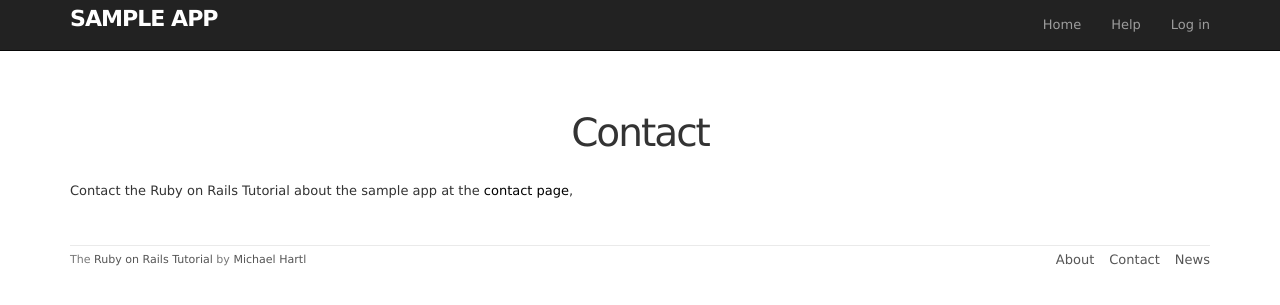
After one commit to HoffmanZheng/Ruby-Demo, a Rails app: page /contact in a window 1280 px wide. The commit adds this page. Shown: the top 305 px of the page. Run offline with Rails 7, Linux system fonts and the light colour scheme; style sheets or scripts are compiled from the project's sources; some libraries are stand-ins or nearby versions.

Commit message:
Sass: nested CSS, variable definition, named routes

```diff
--- a/Ruby on Rails/blog/app/assets/stylesheets/custom.scss
+++ b/Ruby on Rails/blog/app/assets/stylesheets/custom.scss
@@ -3,6 +3,8 @@
 // import the CSS framework in bootstrap
 @import "bootstrap-sprockets";
 @import "bootstrap";
+
+$light-grey: #777;
 
 // universal
 // CSS rule specify target according to the class, id, html tag or their combination
@@ -23,10 +25,9 @@ textarea {
 // dot 意味着样式化一个类，# 样式化一个 id
 .center {
     text-align: center;
+    h1 {
+        margin-bottom: 10px;
     }
-
-.center h1 {
-    margin-bottom: 10px;
 }
 
 // words typography
@@ -48,7 +49,7 @@ h2 {
     margin-bottom: 30px;
     text-align: center;
     font-weight: normal;
-    color: #777;
+    color: $light-grey;
 }
 
 p {
@@ -67,11 +68,11 @@ p {
     letter-spacing: -1px;
     padding-top: 9px;
     font-weight: bold;
-}
-
-#logo:hover {
+    // #logo:hover, 嵌套这种，需要引用父级元素#logo，使用&符号实现
+    &：hover{
         color: #fff;
         text-decoration: none;
+    }
 }
 
 // footer
@@ -80,27 +81,22 @@ footer {
     margin-top: 45px;
     padding-top: 5px;
     border-top: 1px solid #eaeaea;
-    color: #777;
-}
-
-footer a {
+    color: $light-grey;
+    a {
         color: #555;
-}
-
-footer a:hover {
+        &:hover {
             color: #222;
         }
-
-footer small {
+    }
+    small {
         float: left;
     }
-
-footer ul {
+    ul {
         float: right;
         list-style: none;
-}
-
-footer ul li {
+        li {
             float: left;
             margin-left: 15px;
         }
+    }
+}
--- a/Ruby on Rails/blog/app/controllers/static_pages_controller.rb
+++ b/Ruby on Rails/blog/app/controllers/static_pages_controller.rb
@@ -12,4 +12,7 @@ class StaticPagesController < ApplicationController
   def about
   end
   # ---> extract the repetition in the code
+
+  def contact
+  end
 end
--- a/Ruby on Rails/blog/app/views/layouts/_footer.html.erb
+++ b/Ruby on Rails/blog/app/views/layouts/_footer.html.erb
@@ -5,8 +5,8 @@
     </small>
     <nav>
         <ul>
-            <li><%= link_to "About", '#' %></li>
-            <li><%= link_to "Contact", '#' %></li>
+            <li><%= link_to "About", about_path %></li>
+            <li><%= link_to "Contact", contact_path %></li>
             <li><a href="http://news.railstutorial.org">News</a></li>
         </ul>
     </nav>
--- a/Ruby on Rails/blog/app/views/layouts/_header.html.erb
+++ b/Ruby on Rails/blog/app/views/layouts/_header.html.erb
@@ -4,12 +4,12 @@ where as id could only be used once on the same page %>
 <header class="navbar navbar-fixed-top navbar-inverse">
     <%# div tag: no special meanning, except dividing doc into different part %>
     <div class="container">
-    <%= link_to "sample app", "#", id: "logo" %>
+    <%= link_to "sample app", root_path, id: "logo" %>
         <%# nav: clarify these link are navigations %>
         <nav>
         <ul class="nav navbar-nav navbar-right">
-            <li><%= link_to "Home", '#' %></li>
-            <li><%= link_to "Help", '#' %></li>
+            <li><%= link_to "Home", root_path %></li>
+            <li><%= link_to "Help", help_path %></li>
             <li><%= link_to "Log in", '#' %></li>
         </ul>
         </nav>
--- /dev/null
+++ b/Ruby on Rails/blog/app/views/static_pages/contact.html.erb
@@ -0,0 +1,6 @@
+<% provide(:title, "Contact") %>
+<h1>Contact</h1>
+<p>
+    Contact the Ruby on Rails Tutorial about the sample app at the
+    <a href="https://www.railstutorial.org/contact">contact page</a>,
+</p>
--- a/Ruby on Rails/blog/config/routes.rb
+++ b/Ruby on Rails/blog/config/routes.rb
@@ -1,7 +1,8 @@
 Rails.application.routes.draw do
-  get 'static_pages/home' # ---> maped to the home action
-  get 'static_pages/help'
-  get 'static_pages/about' # --->  automatically creates a helper `static_pages_about_url`
+  # get 'static_pages/home' # ---> maped to the home action
+  get '/help', to: 'static_pages#help'
+  get '/about', to: 'static_pages#about' # --->  automatically creates a helper `static_pages_about_url`
+  get '/contact', to: 'static_pages#contact'
   resources :microposts
   resources :users
   # For details on the DSL available within this file, see https://guides.rubyonrails.org/routing.html
@@ -15,7 +16,6 @@ Rails.application.routes.draw do
   end
   # ---> Rails provides a routes method named `resources`
   # that maps all of the conventional routes for a collection of resources
-
   # ---> create `comments` as a nested resources within `articles`
 
 end
```
Also changed, not shown: Ruby on Rails/blog/notes/notes.md (+2 -0 lines), Ruby on Rails/blog/test/controllers/static_pages_controller_test.rb (+9 -3 lines), 3 other files. Lines whose indentation alone changed are shown as unchanged.
